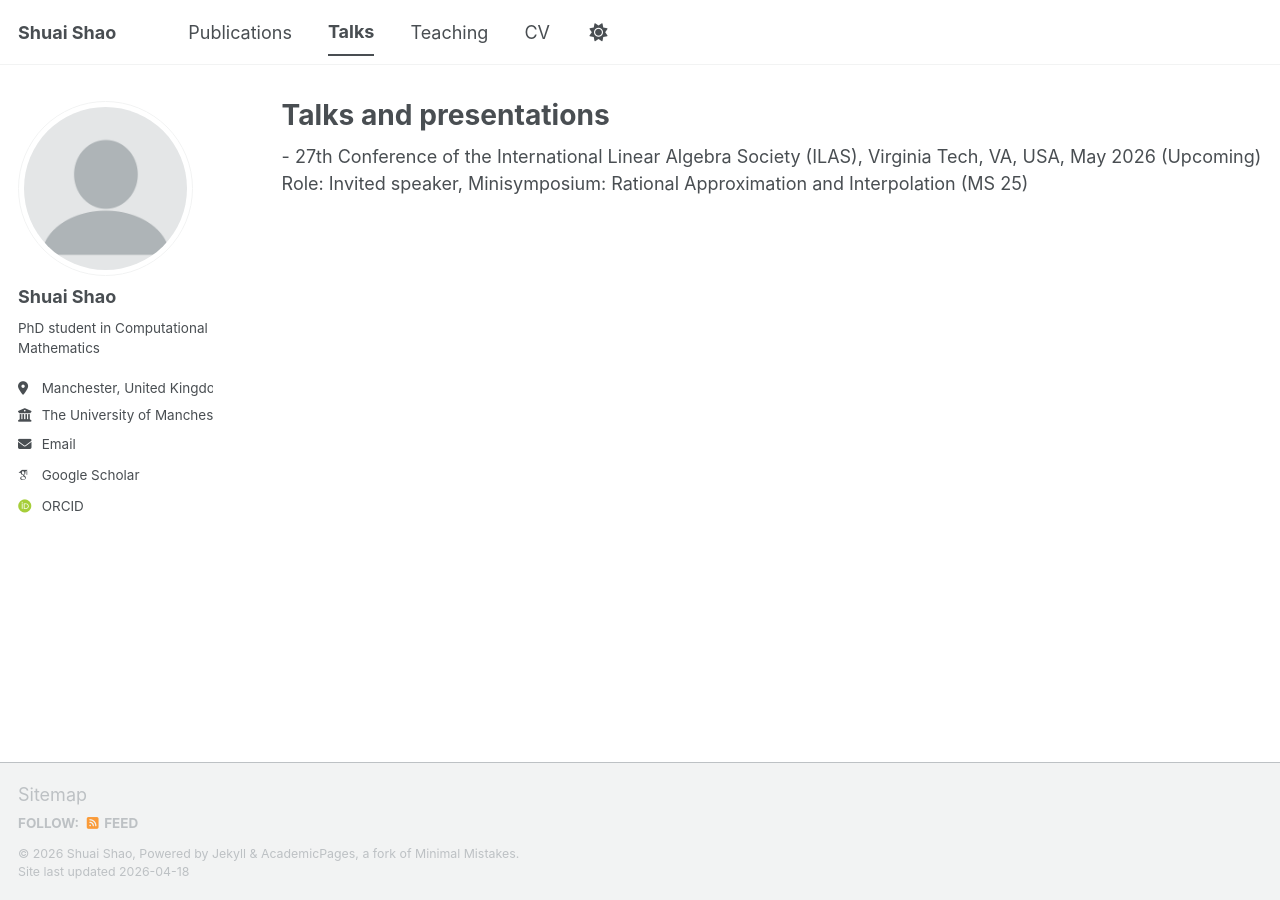
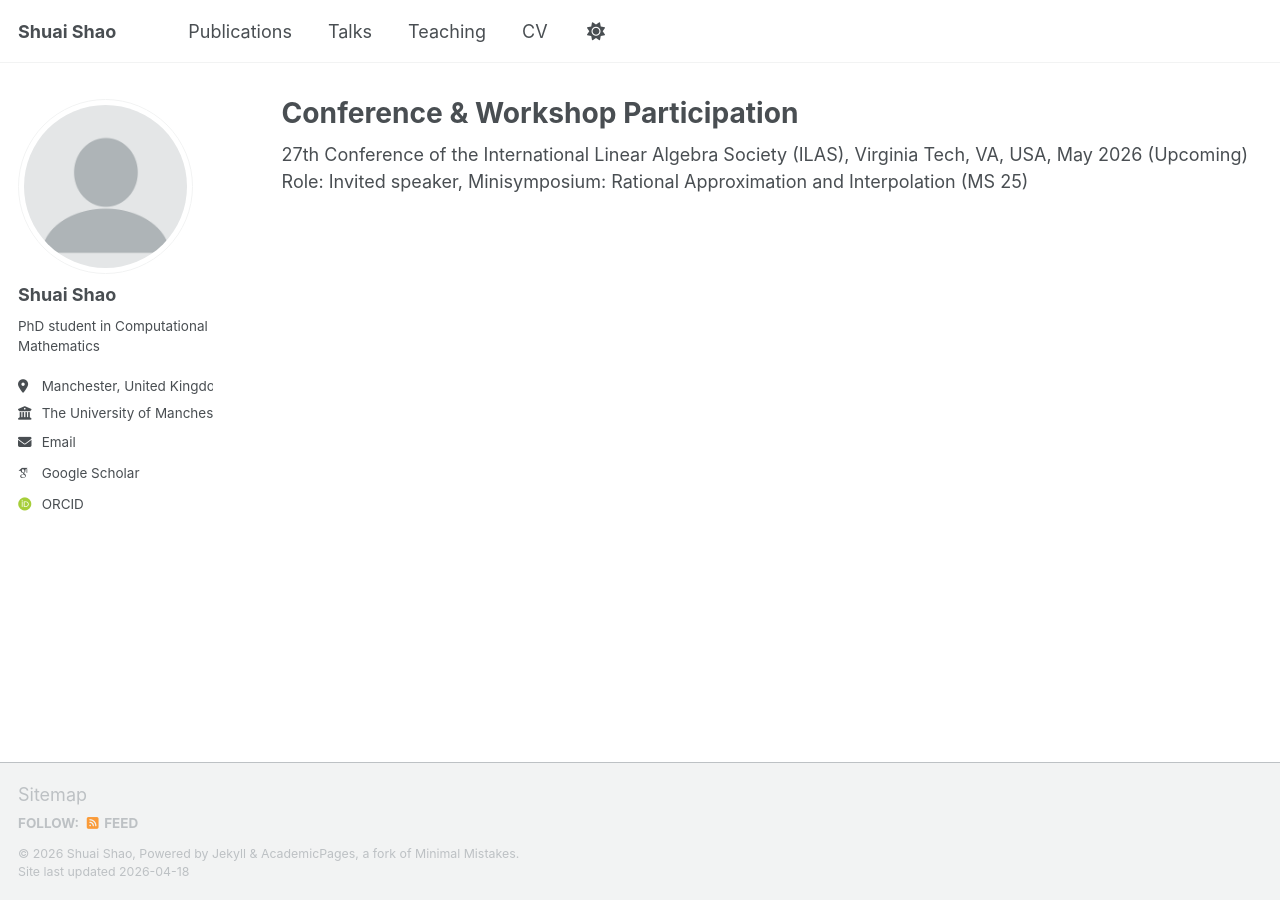
Before and after one commit to ShuaiShao-1203/ShuaiShao-1203.github.io, a Jekyll site: the page built from _pages/talks.html, in a window 1280 px wide. Built offline with Jekyll 4.4.1, drawn with Linux system fonts in a browser that asks for light colours; some web fonts are replaced; a script bundle is joined from its source files by our own code; library files that are not in the unit come from our copies.

Commit message:
Update talks.html

```diff
--- a/_pages/talks.html
+++ b/_pages/talks.html
@@ -1,9 +1,9 @@
 ---
 layout: archive
-title: "Talks and presentations"
-permalink: /talks/
+title: "Conference & Workshop Participation"
+permalink: /Conference & Workshop Participation/
 author_profile: true
 ---
 
-- 27th Conference of the International Linear Algebra Society (ILAS), Virginia Tech, VA, USA, May 2026 (Upcoming) <br>
+27th Conference of the International Linear Algebra Society (ILAS), Virginia Tech, VA, USA, May 2026 (Upcoming) <br>
 Role: Invited speaker, Minisymposium: Rational Approximation and Interpolation (MS 25)
```
